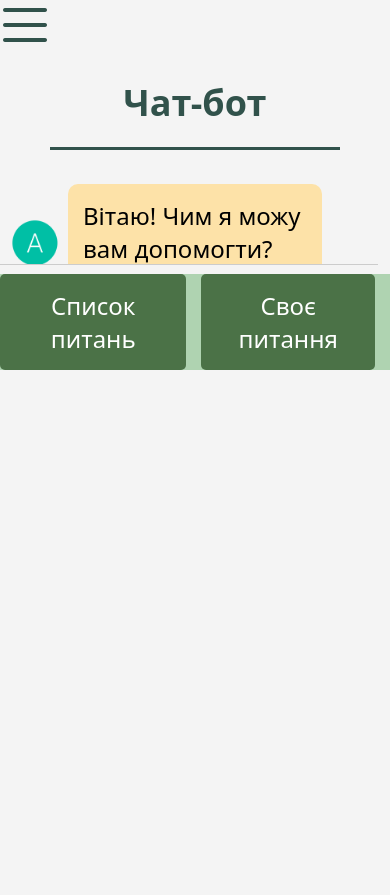
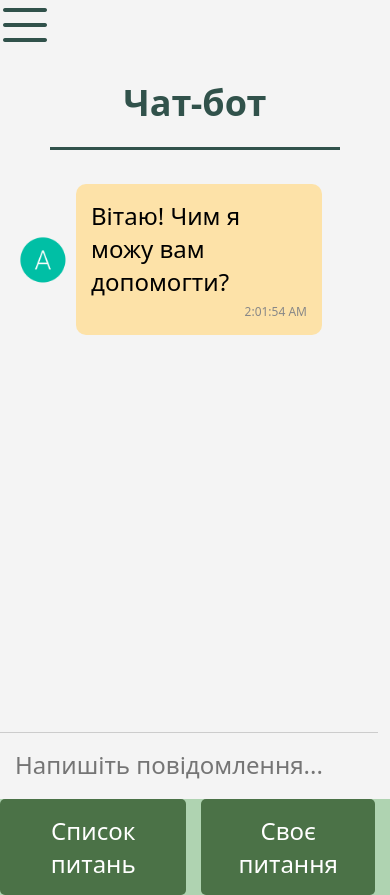
Before and after one commit to Denys-Mec/labaappz, a React (Create React App) app in the folder appzfront/: page /chatbot in a window 390 px wide. Before the commit the page ends 844 px from the top, so only its background shows below. Built offline with nearby package versions, Linux system fonts and the light colour scheme; no server answers.

Commit message:
chat-bot-questions-fix

```diff
--- a/appzfront/src/pages/ChatBot.js
+++ b/appzfront/src/pages/ChatBot.js
@@ -111,6 +111,7 @@ const ChatBot = forwardRef(({ inputReadOnly, setInputReadOnly }, ref) => {
     };
 
     const handleTopicClick = (topic) => {
+      if(topic.subquestions || topic.answer){
         setMessages((prevMessages) => [
             ...prevMessages,
             { text: `Ви вибрали тему: ${topic.text}`, isUser: true, display: true, timestamp},
@@ -124,15 +125,18 @@ const ChatBot = forwardRef(({ inputReadOnly, setInputReadOnly }, ref) => {
               answer: q.answers,
               timestamp
             }));
-
+            console.log("If first")
             setMessages((prevMessages) => [...prevMessages, ...subquestionMessages]);
           }
           else{
+            console.log(topic)
             setMessages((prevMessages) => [
               ...prevMessages,
               { text: topic.answer, isUser: false, display: true, timestamp},
             ]);
           }
+      }
+
     };
 
     useImperativeHandle(ref, () => ({
--- a/appzfront/src/pages/ChatBotAdmin.js
+++ b/appzfront/src/pages/ChatBotAdmin.js
@@ -4,10 +4,11 @@ import axios from 'axios';
 import '../style/chat-bot.css';
 import Header from '../components/Header';
 import Navbar from '../components/Navbar';
+import adminAvatar from '../images/admin-default.png';
 
 const ChatRoom = () => {
+//   const adminAvatar = sessionStorage.getItem("image");
   const userAvatar = sessionStorage.getItem("image");
-  const botAvatar = sessionStorage.getItem("image");
   const timestamp = new Date().toLocaleTimeString();
   const [roomName, setRoomName] = useState('');
   const { username, setUsername } = useContext(UsernameContext);
@@ -19,7 +20,7 @@ const ChatRoom = () => {
   useEffect(() => {
     console.log(messages)
     const chatSocket = new WebSocket(
-        `ws://127.0.0.1:8000/ws/chat/yustin/`
+        'ws://127.0.0.1:8000/ws/chat/yustin/'
       );
     const roomNameData = username
     setRoomName(roomNameData);
@@ -29,7 +30,7 @@ const ChatRoom = () => {
       console.log(data)
       setMessages((prevMessages) => [
         ...prevMessages,
-        { text: data.message, isUser: true, display: true,   timestamp},
+        { text: data.message, isUser: false, display: true,   timestamp},
       ]);
     };
 
@@ -53,32 +54,13 @@ const ChatRoom = () => {
 
     setMessages((prevMessages) => [
         ...prevMessages,
-        { text: newMessage, isUser: false, display: true, timestamp  },
+        { text: newMessage, isUser: true, display: true, timestamp  },
       ]);
 
-    // messageInputDom.value = '';
+    setNewMessage('');
+
   };
 
-//   return (
-//     <div>
-//       <textarea id="chat-log" cols="100" rows="20" value={chatLog} readOnly />
-//       <br />
-//       <input
-//         id="chat-message-input"
-//         type="text"
-//         size="100"
-//         value={newMessage}
-//         onChange={(e) => setNewMessage(e.target.value)}
-//       />
-//       <br />
-//       <input
-//         id="chat-message-submit"
-//         type="button"
-//         value="Send"
-//         onClick={handleSendMessage}
-//       />
-//     </div>
-//   );
   return (
     <div className={'page'}>
     <Navbar />
@@ -101,11 +83,11 @@ const ChatRoom = () => {
                       {message.text}
                       {message.timestamp && <div className="timestamp">{message.timestamp}</div>}
                     </div>
-                    <img className="avatar" src={userAvatar} alt={"avatar"} />
+                    <img className="avatar" src={adminAvatar} alt={"avatar"} />
                   </>
                 ) : (
                   <>
-                    <img className="avatar" src={botAvatar} alt={"avatar"} />
+                    <img className="avatar" src={userAvatar} alt={"avatar"} />
                     <div className='text-container'>
                       {message.text}
                       {message.timestamp && <div className="timestamp">{message.timestamp}</div>}
--- a/appzfront/src/style/chat-bot.css
+++ b/appzfront/src/style/chat-bot.css
@@ -38,7 +38,8 @@
     border-top: 1px solid #ccc;
     border-bottom: 1px solid #ccc;
   }
-  input[readonly]:focus {
+
+  input:focus {
     outline: none;
   }
 
@@ -53,7 +54,6 @@
   .footer-button,
   .chat-bot-button{
     color: #fff;
-    /* cursor: pointer; */
     border: none;
     border-radius: 5px;
   }
@@ -75,7 +75,7 @@
 
   .user-message {
     align-self: flex-end;
-    cursor: none;
+    cursor: auto !important;
   }
 
   .bot-message{
@@ -104,6 +104,7 @@
     height: 50px;
     border-radius: 50%;
     margin-right: 8px;
+    margin-left: 8px;
   }
 
   .message-container {
@@ -118,6 +119,46 @@
     margin-top: 5px;
   }
 
+  .user-message .timestamp{
+    color: #dad4d4;
+  }
+
+  .footer {
+    display: flex;
+    justify-content: center;
+    align-items: center;
+    background-color: #afd3b1;
+    width: 100%;
+    height: 10%;
+    margin-top: auto;
+
+  }
+
+  .footer-button {
+    background-color: #4B7247;
+    color: #fff;
+    padding: 15px;
+    border: none;
+    border-radius: 5px;
+    cursor: pointer;
+    margin-right: 15px;
+  }
+
+  .footer-button:hover {
+    background-color: #4B7247;
+    transition: 0.1s;
+  }
+
+
+  @media only screen and (max-width: 1024px) {
+    .chat-bot {
+      flex: 1 0 620px;
+    }
+    .footer{
+      margin-top: 5px;
+    }
+
+  }
   /* Customize the scrollbar */
 .chat-messages::-webkit-scrollbar {
   width: 8px;
--- a/appzfront/src/style/questions.css
+++ b/appzfront/src/style/questions.css
@@ -71,27 +71,3 @@
     margin-right: 0;
     margin-left: 0;
   }
-
-  .footer {
-    display: flex;
-    justify-content: center;
-    align-items: center;
-    background-color: #afd3b1;
-    width: 100%;
-    height: 10%;
-  }
-
-  .footer-button {
-    background-color: #4B7247;
-    color: #fff;
-    padding: 15px;
-    border: none;
-    border-radius: 5px;
-    cursor: pointer;
-    margin-right: 15px;
-  }
-
-  .footer-button:hover {
-    background-color: #4B7247;
-    transition: 0.1s;
-  }
```
Lines whose indentation alone changed are shown as unchanged.
